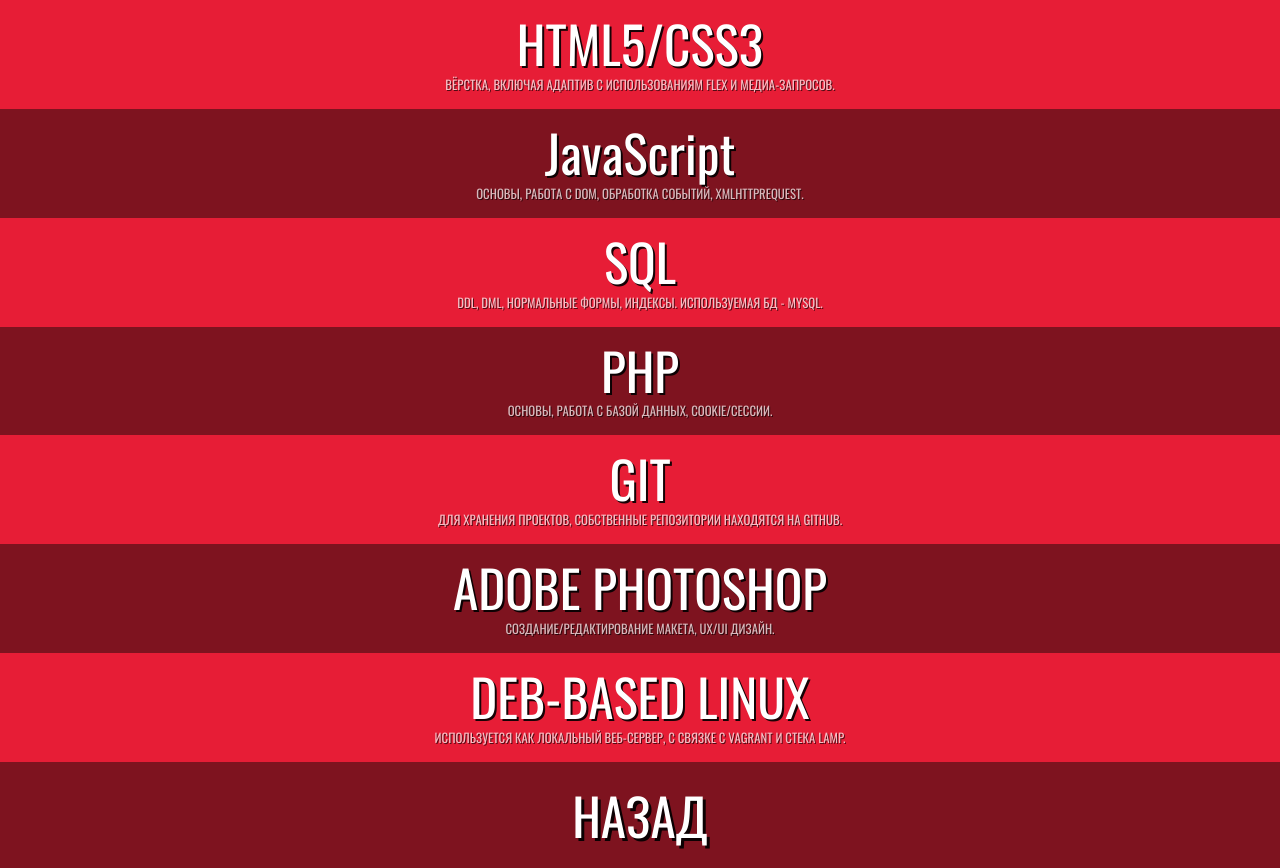
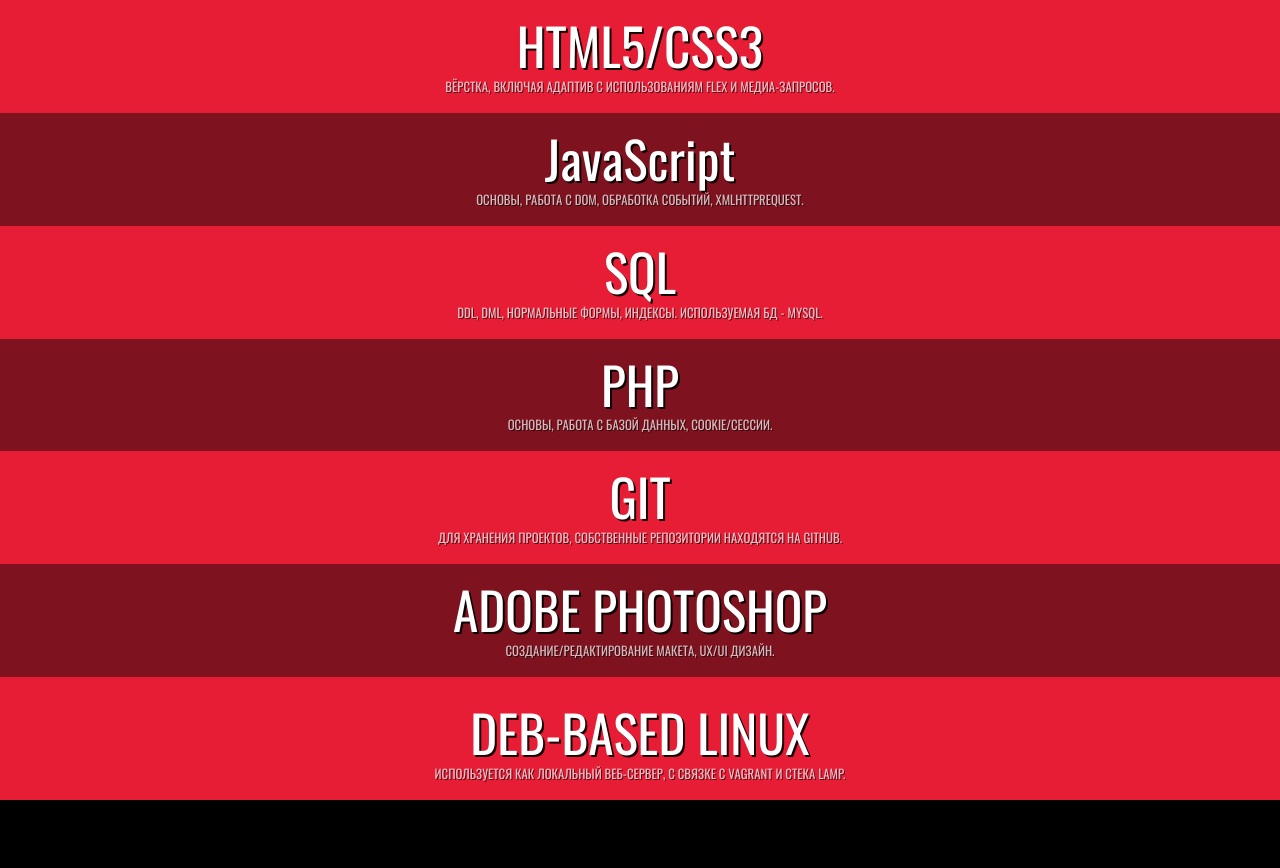
Before and after one commit to mrreads/portfolio, a plain HTML site: page skills.html in a window 1280 px wide. After the commit the page ends 800 px from the top, so only its background shows below. Drawn offline with Linux system fonts and the light colour scheme.

Commit message:
delete old back buttom from case page

```diff
--- a/skills.html
+++ b/skills.html
@@ -16,7 +16,6 @@
         <li class="block"> <p>GIT</p> <span>для хранения проектов, собственные репозитории находятся на github.</span> </li>
         <li class="block"> <p>ADOBE PHOTOSHOP</p> <span>создание/редактирование макета, ux/ui дизайн.</span> </li>
         <li class="block"> <p>DEB-BASED LINUX</p> <span>Используется как локальный веб-сервер, с связке с Vagrant и стека LAMP.</span> </li>
-        <li class="block"> <a href="./index.html"> НАЗАД </a> </li>
     </ul>
 </body>
 </html>
```
